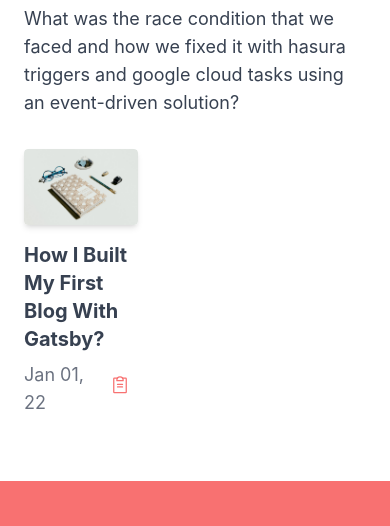
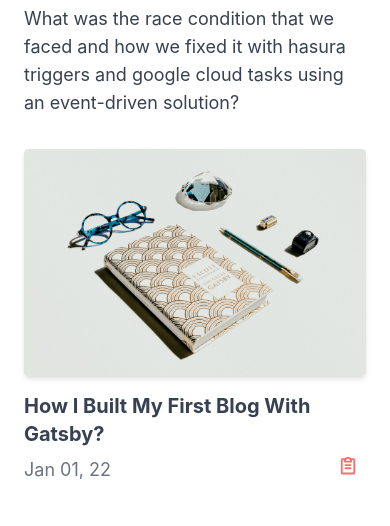
Before and after one commit to siddharthborderwala/siddharthborderwala.com, a Gatsby site: page /blog in a window 390 px wide. Shown: the part 621-1147 px from the top of the page. Built offline with nearby package versions, Linux system fonts and the light colour scheme; Gatsby itself is replaced by a stand-in of ours; some packages are replaced by stand-ins of ours.

Commit message:
key prop

```diff
--- a/src/pages/blog/index.js
+++ b/src/pages/blog/index.js
@@ -9,8 +9,8 @@
 import Meta from '../../components/seo/meta';
 import useSiteMetadata from '../../hooks/use-site-metadata';
 
-const clipIcon = <ClipboardText size="20" />;
-const checkIcon = <Check size="20" />;
+const clipIcon = <ClipboardText size="20" weight="bold" />;
+const checkIcon = <Check size="20" weight="bold" />;
 
 const CopyButton = ({ url }) => {
   const [icon, setIcon] = useState(clipIcon);
@@ -60,7 +60,11 @@
         />
         <div className="flex flex-wrap mt-8">
           {posts.slice(1).map(({ info, id, slug }) => (
-            <Link to={`/blog/${slug}`} className="w-1/3">
+            <Link
+              key={id}
+              to={`/blog/${slug}`}
+              className="w-full sm:w-1/2 md:w-1/3"
+            >
               <article>
                 <GatsbyImage
                   image={getImage(info.hero_image)}
```
